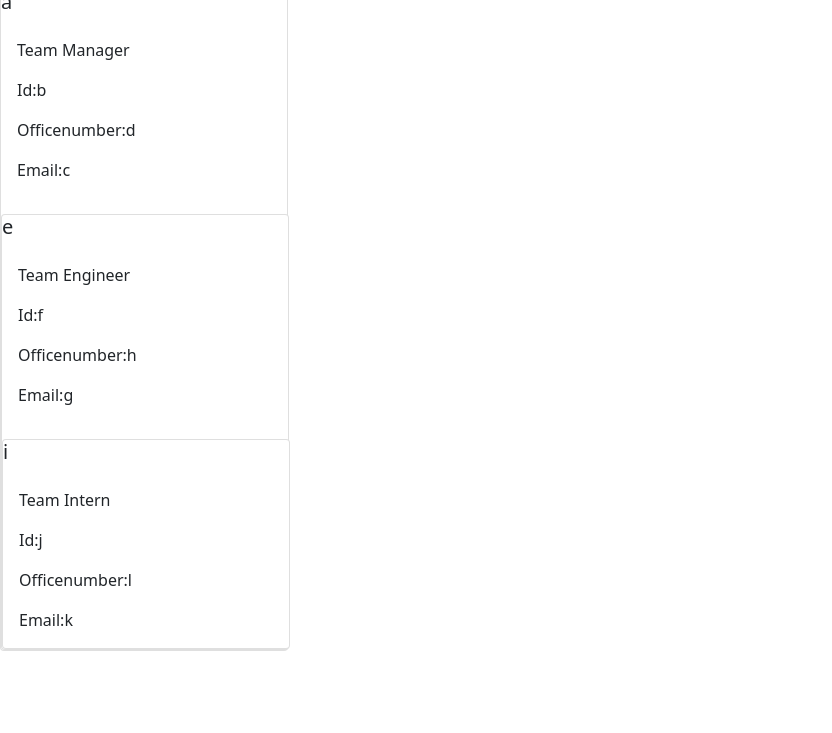
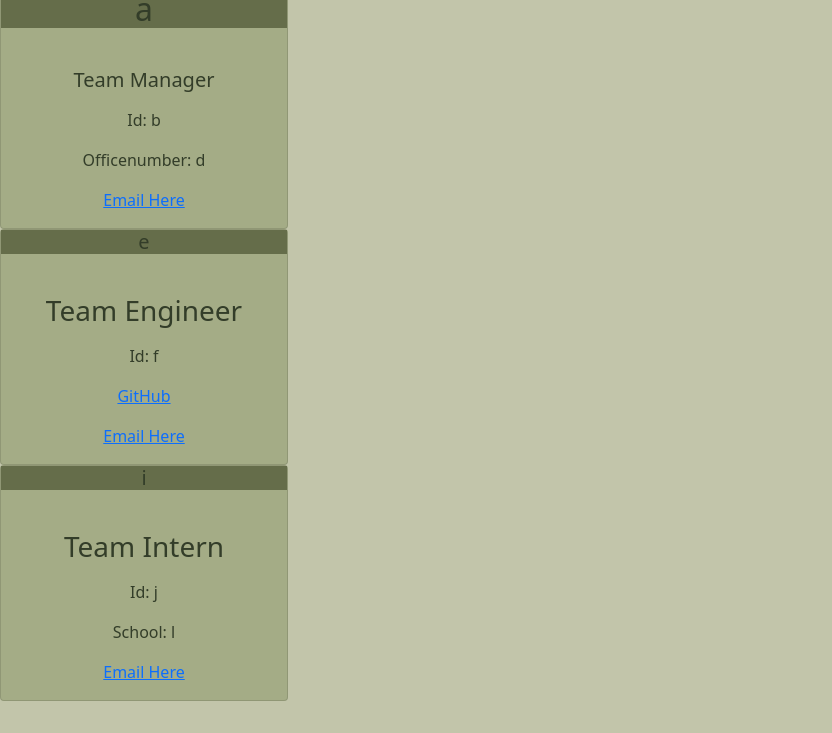
Before and after one commit to a-wiles/Employee-List, a website: page index.html in a window 1280 px wide. Shown: the part 67-800 px from the top of the page, without its empty margins (0-832 px from the left). Drawn offline with nearby package versions, Linux system fonts and the light colour scheme.

Commit message:
Added basic background CSS as well as adjusted htmlCode function to be specific per employee type

```diff
--- /dev/null
+++ b/CSS/style.css
@@ -0,0 +1,33 @@
+:root {
+    --seal-brown: #582f0eff;
+    --russet: #7f4f24ff;
+    --coyote-brown: #936639ff;
+    --camel: #a68a64ff;
+    --khaki-web: #b6ad90ff;
+    --laurel-green: #c2c5aaff;
+    --laurel-green-2: #a4ac86ff;
+    --dark-olive-green: #656d4aff;
+    --rifle-green: #414833ff;
+    --kombu-green: #333d29ff;
+}
+
+body {
+    background-color: var(--laurel-green);
+    text-align: center;
+    flex-wrap: wrap;
+}
+
+.h1 {
+    color: var(--russet);
+    text-align: center;
+}
+
+.card {
+    background-color: var(--laurel-green-2);
+    color: var(--kombu-green);
+}
+
+.card-title {
+    background-color: var(--dark-olive-green);
+    color: var(--kombu-green);
+}
--- a/index.html
+++ b/index.html
@@ -1,49 +1,47 @@
 <!doctype html>
 <html lang="en">
   <head>
-    <!-- Required meta tags -->
     <meta charset="utf-8">
     <meta name="viewport" content="width=device-width, initial-scale=1">
+    <link href="https://cdn.jsdelivr.net/npm/bootstrap@5.1.3/dist/css/bootstrap.min.css" rel="stylesheet" integrity="sha384-1BmE4kWBq78iYhFldvKuhfTAU6auU8tT94WrHftjDbrCEXSU1oBoqyl2QvZ6jIW3" crossorigin="anonymous">
+    <link rel="stylesheet" href="./CSS/style.css">
 
-    <!-- Bootstrap CSS -->
-    <link href="https://cdn.jsdelivr.net/npm/bootstrap@5.1.3/dist/css/bootstrap.min.css" rel="stylesheet" integrity="sha384-1BmE4kWBq78iYhFldvKuhfTAU6auU8tT94WrHftjDbrCEXSU1oBoqyl2QvZ6jIW3" crossorigin="anonymous">
-
-    <title>Hello, world!</title>
+    <title>Employee Roster</title>
   </head>
   <body>
    <header>
-    <h1>Hello, world!</h1>
+    <h1>Employee List</h1>
 </header>
 
         <div class="card" style="width: 18rem;">
-        <h5 class="card-title">a</h5>
+        <h2 class="card-title">a</h2>
   <div class="card-body">
-    <p class="card-text">Team Manager</p>
-    <p class="card-text">Id:b</p>
-    <p class="card-text">Officenumber:d</p>
-    <p class="card-text">Email:c</p>
-    <p
+    <p class="card-text"><h5>Team Manager</h5></p>
+    <p class="card-text">Id: b</p>
+    <p class="card-text">Officenumber: d</p>
+    <p class="card-text"><a href="mailto:c">Email Here</a></p>
   </div>
 </div>
+
 
         <div class="card" style="width: 18rem;">
         <h5 class="card-title">e</h5>
   <div class="card-body">
-    <p class="card-text">Team Engineer</p>
-    <p class="card-text">Id:f</p>
-    <p class="card-text">Officenumber:h</p>
-    <p class="card-text">Email:g</p>
-    <p
+    <p class="card-text"><h3>Team Engineer</h3></p>
+    <p class="card-text">Id: f</p>
+    <p class="card-text"><a href="https://github.com/h">GitHub</a></p>
+    <p class="card-text"><a href="mailto:g">Email Here</a></p>
   </div>
 </div>
+
 
         <div class="card" style="width: 18rem;">
         <h5 class="card-title">i</h5>
   <div class="card-body">
-    <p class="card-text">Team Intern</p>
-    <p class="card-text">Id:j</p>
-    <p class="card-text">Officenumber:l</p>
-    <p class="card-text">Email:k</p>
+    <p class="card-text"><h3>Team Intern</h3></p>
+    <p class="card-text">Id: j</p>
+    <p class="card-text">School: l</p>
+    <p class="card-text"><a href="mailto: k">Email Here</a></p>
   </div>
 </div>
 
--- a/app.js
+++ b/index.js
@@ -3,7 +3,9 @@ const Engineer = require("./library/Engineer");
 const Intern = require("./library/Intern");
 const fs = require("fs")
 const Inquirer = require("inquirer");
-let teamHTMLCode = ""
+let teamHTMLCodeManager = "";
+let teamHTMLCodeEngineer = "";
+let teamHTMLCodeIntern = "";
 
 function addManager(){
     console.log("Welcome to Team creation App")
@@ -34,14 +36,14 @@ function addManager(){
 
     ]).then(userresponse => {
         const teamManager = new Manager(userresponse.name,userresponse.id,userresponse.email,userresponse.officenumber);
-        teamHTMLCode += `
+        teamHTMLCodeManager += `
         <div class="card" style="width: 18rem;">
-        <h5 class="card-title">${teamManager.name}</h5>
+        <h2 class="card-title">${teamManager.name}</h2>
   <div class="card-body">
-    <p class="card-text">Team Manager</p>
-    <p class="card-text">Id:${teamManager.id}</p>
-    <p class="card-text">Officenumber:${teamManager.officenumber}</p>
-    <p class="card-text">Email:${teamManager.email}</p>
+    <p class="card-text"><h5>Team Manager</h5></p>
+    <p class="card-text">Id: ${teamManager.id}</p>
+    <p class="card-text">Officenumber: ${teamManager.officenumber}</p>
+    <p class="card-text"><a href="mailto:${teamManager.email}">Email Here</a></p>
   </div>
 </div>
         `
@@ -100,14 +102,14 @@ function newEngineer (){
 
     ]).then(userresponse => {
         const teamEngineer = new Engineer(userresponse.name,userresponse.id,userresponse.email,userresponse.github);
-        teamHTMLCode += `
+        teamHTMLCodeEngineer += `
         <div class="card" style="width: 18rem;">
-        <h5 class="card-title">${teamEngineer.name}</h5>
+        <h2 class="card-title">${teamEngineer.name}</h2>
   <div class="card-body">
-    <p class="card-text">Team Engineer</p>
-    <p class="card-text">Id:${teamEngineer.id}</p>
-    <p class="card-text">Officenumber:${teamEngineer.github}</p>
-    <p class="card-text">Email:${teamEngineer.email}</p>
+    <p class="card-text"><h5>Team Engineer</h5></p>
+    <p class="card-text">Id: ${teamEngineer.id}</p>
+    <p class="card-text"><a href="https://github.com/${teamEngineer.github}">GitHub</a></p>
+    <p class="card-text"><a href="mailto:${teamEngineer.email}">Email Here</a></p>
   </div>
 </div>
         `
@@ -143,14 +145,14 @@ function newIntern (){
 
     ]).then(userresponse => {
         const teamIntern = new Intern(userresponse.name,userresponse.id,userresponse.email,userresponse.school);
-        teamHTMLCode += `
+        teamHTMLCodeIntern += `
         <div class="card" style="width: 18rem;">
-        <h5 class="card-title">${teamIntern.name}</h5>
+        <h2 class="card-title">${teamIntern.name}</h2>
   <div class="card-body">
-    <p class="card-text">Team Intern</p>
-    <p class="card-text">Id:${teamIntern.id}</p>
-    <p class="card-text">Officenumber:${teamIntern.school}</p>
-    <p class="card-text">Email:${teamIntern.email}</p>
+    <p class="card-text"><h5>Team Intern</h5></p>
+    <p class="card-text">Id: ${teamIntern.id}</p>
+    <p class="card-text">School: ${teamIntern.school}</p>
+    <p class="card-text"><a href="mailto: ${teamIntern.email}">Email Here</a></p>
   </div>
 </div>
         `
@@ -165,14 +167,17 @@ let HTML = `<!doctype html>
     <meta charset="utf-8">
     <meta name="viewport" content="width=device-width, initial-scale=1">
     <link href="https://cdn.jsdelivr.net/npm/bootstrap@5.1.3/dist/css/bootstrap.min.css" rel="stylesheet" integrity="sha384-1BmE4kWBq78iYhFldvKuhfTAU6auU8tT94WrHftjDbrCEXSU1oBoqyl2QvZ6jIW3" crossorigin="anonymous">
+    <link rel="stylesheet" href="./CSS/style.css">
 
     <title>Employee Roster</title>
   </head>
   <body>
    <header>
-    <h1>Hello, world!</h1>
+    <h1>Employee List</h1>
 </header>
-  ${teamHTMLCode}
+    ${teamHTMLCodeManager}
+  ${teamHTMLCodeEngineer}
+  ${teamHTMLCodeIntern}
     <script src="https://cdn.jsdelivr.net/npm/bootstrap@5.1.3/dist/js/bootstrap.bundle.min.js" integrity="sha384-ka7Sk0Gln4gmtz2MlQnikT1wXgYsOg+OMhuP+IlRH9sENBO0LRn5q+8nbTov4+1p" crossorigin="anonymous"></script>
 
 
--- a/package.json
+++ b/package.json
@@ -5,7 +5,7 @@
   "main": "app.js",
   "scripts": {
     "test": "jest --verbose tests/*",
-    "start": "node app.js"
+    "start": "node index.js"
   },
   "repository": {
     "type": "git",
```
Also changed, not shown: 1 other file.
